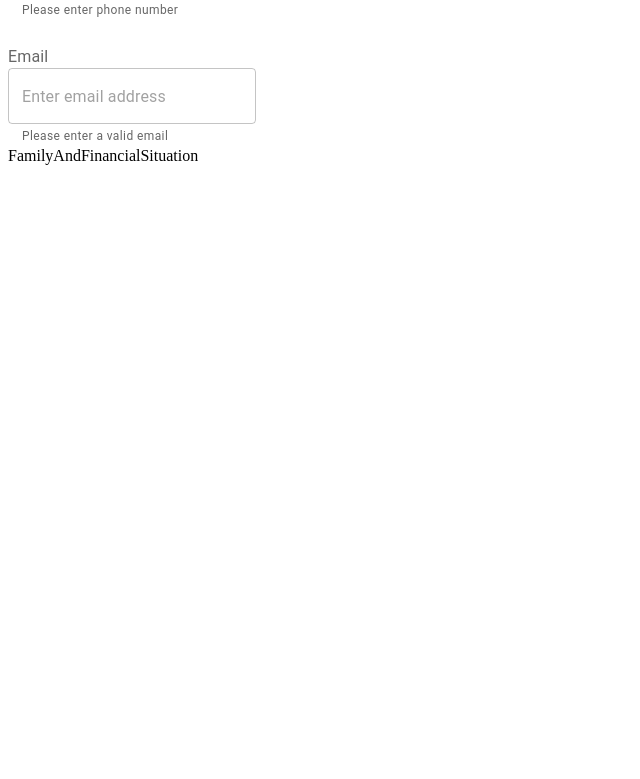
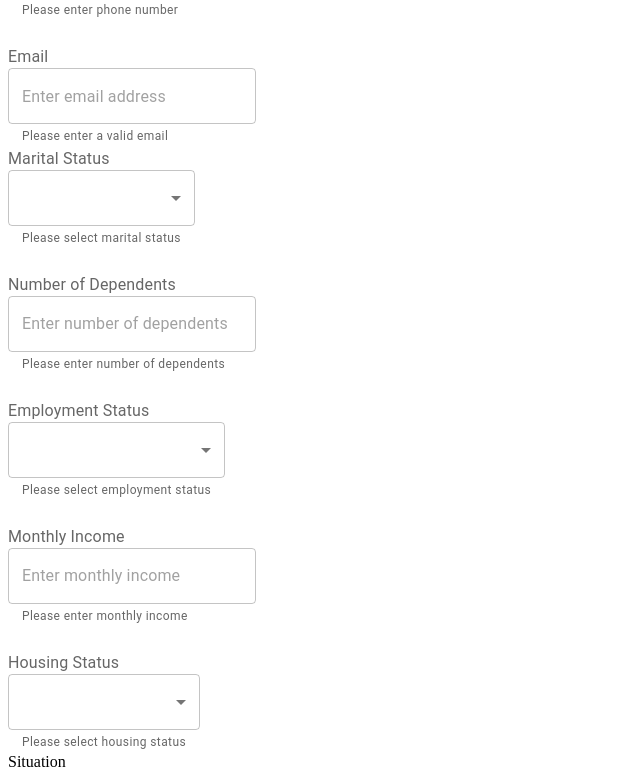
Before and after one commit to Mostafa-HEH/ai-social-support, a React (Vite) app: page / in a window 1280 px wide. Shown: the part 1142-1921 px from the top of the page, without its empty margins (0-640 px from the left). Before the commit the page ends 1315 px from the top, so only its background shows below. Built offline with nearby package versions, Linux system fonts and the light colour scheme.

Commit message:
feat: initial step 2

```diff
--- a/src/features/SupportForm/utils/consts.ts
+++ b/src/features/SupportForm/utils/consts.ts
@@ -9,9 +9,27 @@ export const GENDER = [
   },
 ];
 
+export const COUNTRIES = [
+  { code: "AE", label: "United Arab Emirates" },
+  { code: "EG", label: "Egypt" },
+  { code: "SA", label: "Saudi Arabia" },
+];
 
-export const COUNTRIES = [
-  { code: 'AE', label: 'United Arab Emirates' },
-  { code: 'EG', label: 'Egypt' },
-  { code: 'SA', label: 'Saudi Arabia' },
+export const MARITAL_STATUS = [
+  { id: "single", label: "Single" },
+  { id: "married", label: "Married" },
 ];
+
+export const EMPLOYMENT_STATUS = [
+  { id: "employed", label: "Employed" },
+  { id: "unemployed", label: "Unemployed" },
+  { id: "self_employed", label: "Self-employed" },
+  { id: "retired", label: "Retired" },
+  { id: "student", label: "Student" },
+];
+
+export const HOUSING_STATUS = [
+  { id: "owned", label: "Owned" },
+  { id: "rented", label: "Rented" },
+  { id: "family", label: "Living with family" },
+];
--- a/src/features/SupportForm/validations/formValidations.ts
+++ b/src/features/SupportForm/validations/formValidations.ts
@@ -23,6 +23,22 @@ export const UserForm = z.object({
     .max(15, "Phone number is too long")
     .regex(/^[0-9+()\s-]+$/, "Invalid phone number"),
   email: z.string().trim().email("Invalid email address"),
+
+  //! Step 2
+  marital_status: z.string().min(1, "Marital status is required"),
+  dependents: z
+    .number({
+      error: "Number of dependents is required",
+    })
+    .min(0, "Dependents cannot be negative")
+    .max(20, "Dependents number is too high"),
+  employment_status: z.string().min(1, "Employment status is required"),
+  monthly_income: z
+    .number({
+      error: "Monthly income is required",
+    })
+    .min(0, "Monthly income cannot be negative"),
+  housing_status: z.string().min(1, "Housing status is required"),
 });
 
 export type UserFormValues = z.infer<typeof UserForm>;
--- a/src/features/SupportForm/views/steps/FamilyAndFinancial.tsx
+++ b/src/features/SupportForm/views/steps/FamilyAndFinancial.tsx
@@ -1,5 +1,143 @@
+import {
+  FormControl,
+  FormHelperText,
+  FormLabel,
+  Grid,
+  MenuItem,
+  Select,
+  TextField,
+} from "@mui/material";
+import { Controller, useFormContext } from "react-hook-form";
+import type { UserFormValues } from "../../validations/formValidations";
+import {
+  EMPLOYMENT_STATUS,
+  HOUSING_STATUS,
+  MARITAL_STATUS,
+} from "../../utils/consts";
+
 const FamilyAndFinancial = () => {
-  return <>FamilyAndFinancial</>;
+  const { control } = useFormContext<UserFormValues>();
+
+  return (
+    <Grid container spacing={3}>
+      <Grid size={{ xs: 12 }}>
+        <Controller
+          name="marital_status"
+          control={control}
+          render={({ field, fieldState: { error } }) => (
+            <FormControl error={!!error}>
+              <FormLabel>Marital Status</FormLabel>
+              <Select {...field} displayEmpty>
+                <MenuItem value="">
+                  <em>Select marital status</em>
+                </MenuItem>
+                {MARITAL_STATUS?.map((state, idx) => (
+                  <MenuItem key={idx} value={state?.id}>
+                    {state?.label}
+                  </MenuItem>
+                ))}
+              </Select>
+              <FormHelperText>
+                {error?.message || "Please select marital status"}
+              </FormHelperText>
+            </FormControl>
+          )}
+        />
+      </Grid>
+
+      <Grid size={{ xs: 12 }}>
+        <Controller
+          name="dependents"
+          control={control}
+          render={({ field, fieldState: { error } }) => (
+            <FormControl error={!!error}>
+              <FormLabel>Number of Dependents</FormLabel>
+              <TextField
+                {...field}
+                type="number"
+                placeholder="Enter number of dependents"
+              />
+              <FormHelperText>
+                {error?.message || "Please enter number of dependents"}
+              </FormHelperText>
+            </FormControl>
+          )}
+        />
+      </Grid>
+
+      <Grid size={{ xs: 12 }}>
+        <Controller
+          name="employment_status"
+          control={control}
+          render={({ field, fieldState: { error } }) => (
+            <FormControl error={!!error}>
+              <FormLabel>Employment Status</FormLabel>
+
+              <Select {...field} displayEmpty>
+                <MenuItem value="">
+                  <em>Select employment status</em>
+                </MenuItem>
+                {EMPLOYMENT_STATUS.map((status) => (
+                  <MenuItem key={status.id} value={status.id}>
+                    {status.label}
+                  </MenuItem>
+                ))}
+              </Select>
+
+              <FormHelperText>
+                {error?.message || "Please select employment status"}
+              </FormHelperText>
+            </FormControl>
+          )}
+        />
+      </Grid>
+
+      <Grid size={{ xs: 12 }}>
+        <Controller
+          name="monthly_income"
+          control={control}
+          render={({ field, fieldState: { error } }) => (
+            <FormControl error={!!error}>
+              <FormLabel>Monthly Income</FormLabel>
+              <TextField
+                {...field}
+                type="number"
+                placeholder="Enter monthly income"
+              />
+              <FormHelperText>
+                {error?.message || "Please enter monthly income"}
+              </FormHelperText>
+            </FormControl>
+          )}
+        />
+      </Grid>
+
+      <Grid size={{ xs: 12 }}>
+        <Controller
+          name="housing_status"
+          control={control}
+          render={({ field, fieldState: { error } }) => (
+            <FormControl error={!!error}>
+              <FormLabel>Housing Status</FormLabel>
+              <Select {...field} displayEmpty>
+                <MenuItem value="">
+                  <em>Select housing status</em>
+                </MenuItem>
+                {HOUSING_STATUS.map((status) => (
+                  <MenuItem key={status.id} value={status.id}>
+                    {status.label}
+                  </MenuItem>
+                ))}
+              </Select>
+              <FormHelperText>
+                {error?.message || "Please select housing status"}
+              </FormHelperText>
+            </FormControl>
+          )}
+        />
+      </Grid>
+    </Grid>
+  );
 };
 
 export default FamilyAndFinancial;
```
